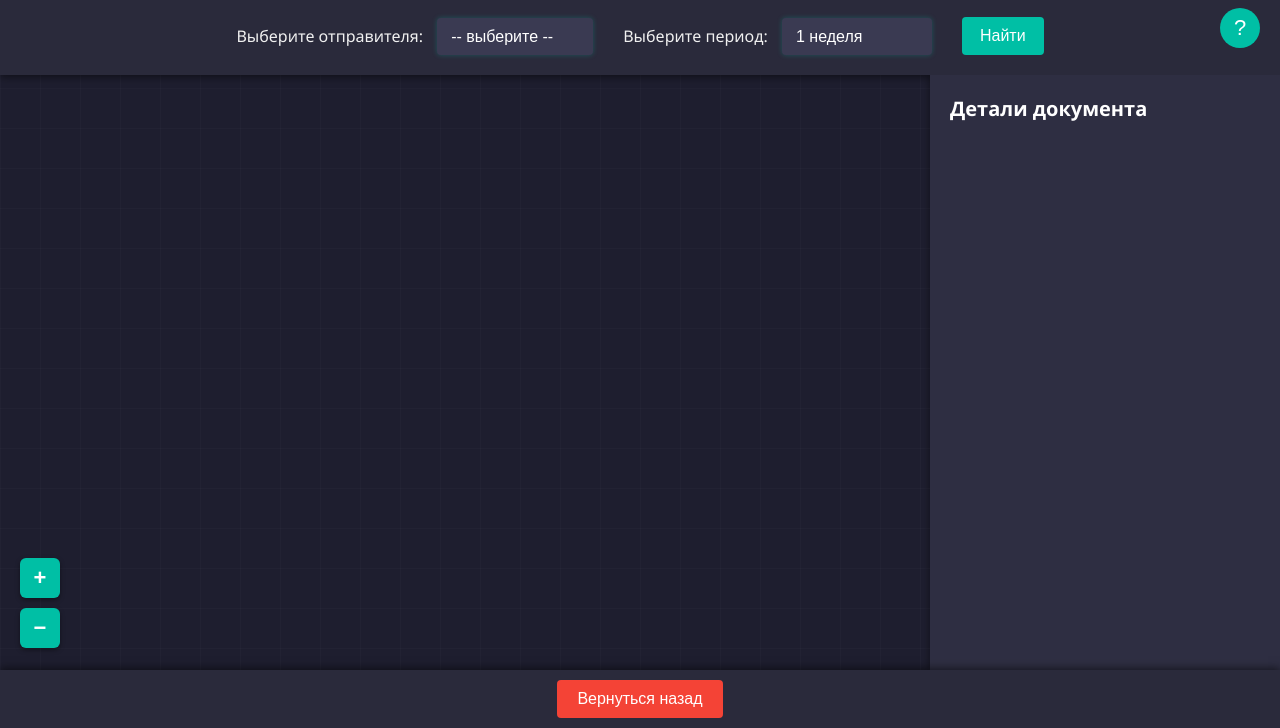
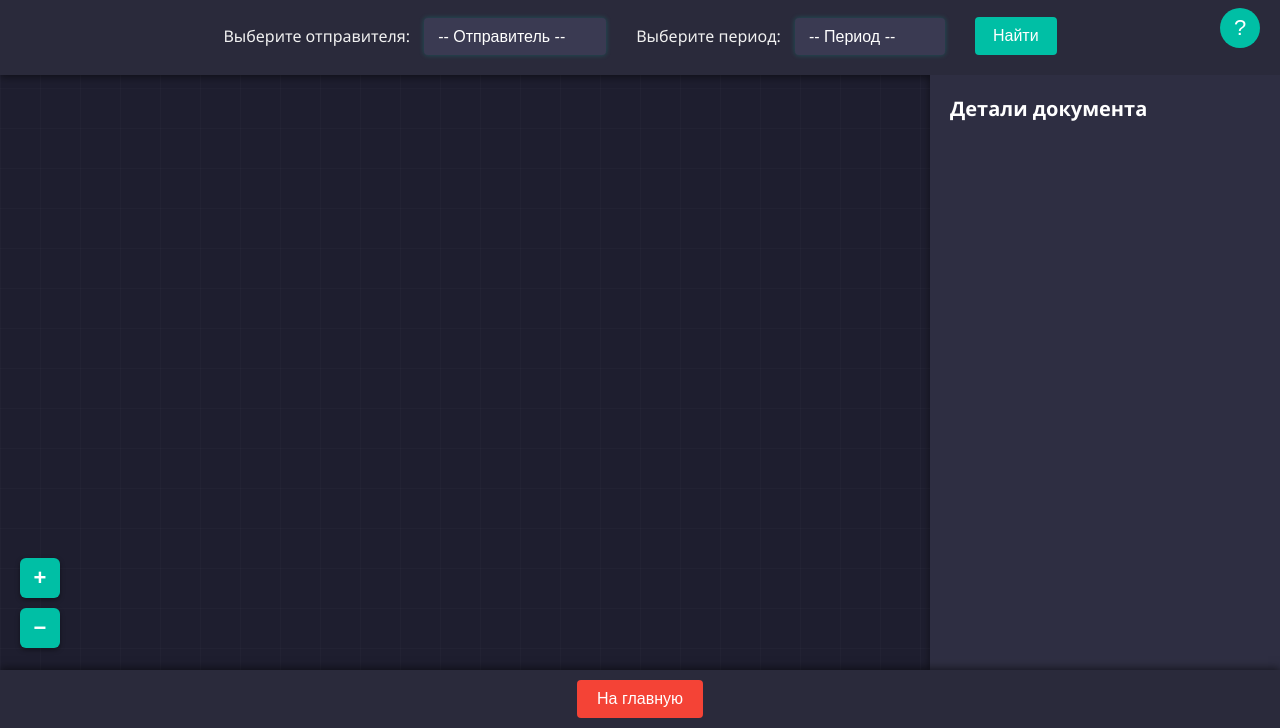
Before and after one commit to SweetD0blE/Graph_visualization, a plain HTML site: page index.html in a window 1280 px wide. Shown: the part 72-800 px from the top of the page. Drawn offline with nearby package versions, Linux system fonts and the light colour scheme; no server answers; a script that the page names is missing.

Commit message:
Update index.html

```diff
--- a/index.html
+++ b/index.html
@@ -18,13 +18,14 @@
     <div class="select-wrapper">
       <label for="sender-select">Выберите отправителя:</label>
       <select id="sender-select">
-        <option value="">-- выберите --</option>
+        <option value="">-- Отправитель --</option>
       </select>
     </div>
 
     <div class="select-wrapper">
       <label for="dateFilter">Выберите период:</label>
       <select id="dateFilter">
+        <option value=""> -- Период --</option>
         <optgroup label="Кратко">
           <option value="7d">1 неделя</option>
           <option value="1m">1 месяц</option>
@@ -55,7 +56,7 @@
     </main>
 
     <footer>
-      <button id="backButton">Вернуться назад</button>
+      <button id="backButton">На главную</button>
     </footer>
   </div>
 
```
